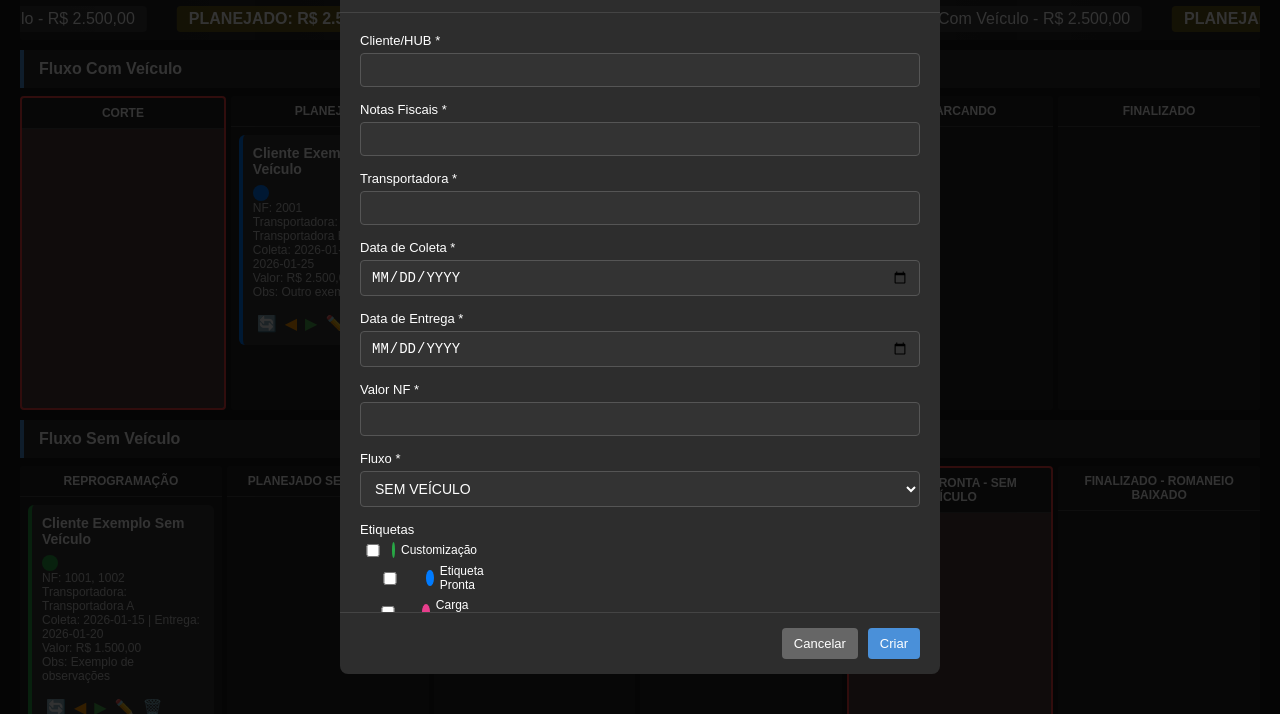
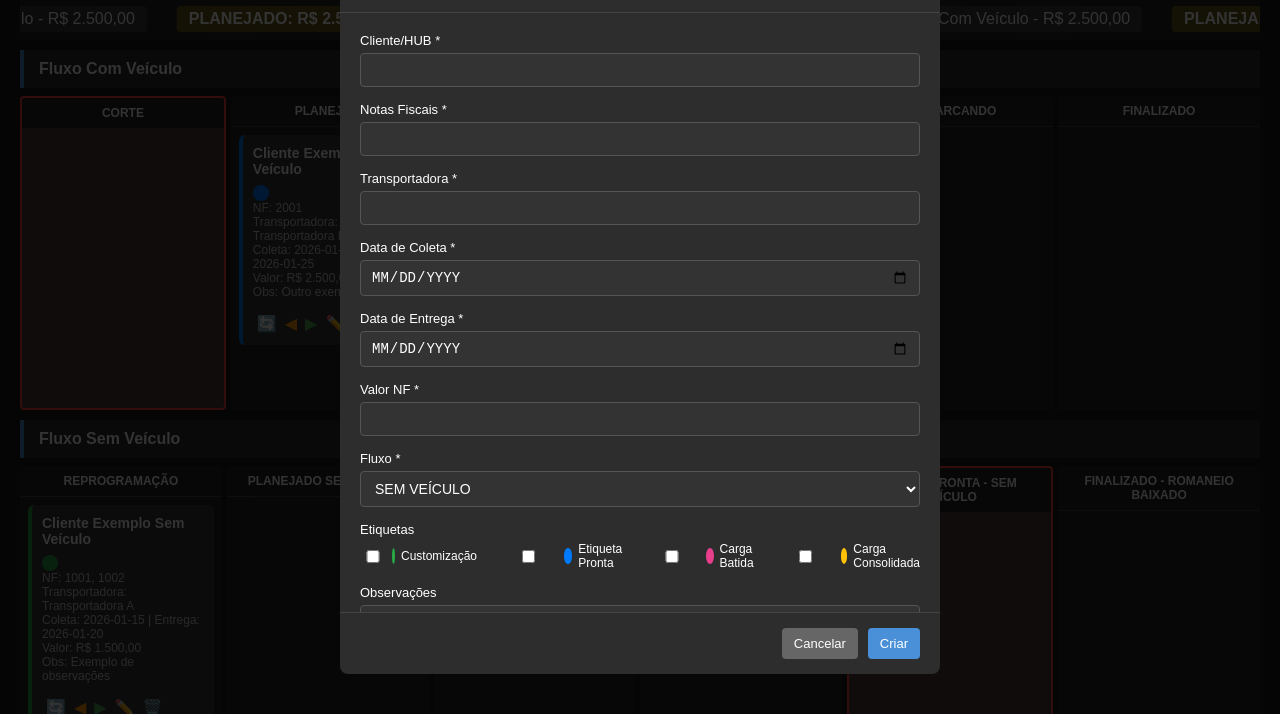
Before and after one commit to MickJr78/kanban-board-logistica-wap, a plain HTML site: page index.html in a window 1280 px wide. Both pictures are taken after a click on the button "Novo Card". Shown: the part 86-800 px from the top of the page. Drawn offline with Linux system fonts and the light colour scheme.

Commit message:
CSS changes in card creator/editor modal

```diff
--- a/css/style.css
+++ b/css/style.css
@@ -511,13 +511,14 @@ textarea {
 }
 
 .checkbox-group {
-  display: grid;
+  display: flex;
   grid-template-columns: 1fr 1fr;
   gap: 6px;
   align-items: center;
+  justify-content: space-between;
 
   /* Fixes checkboxes position to left on card creator/editor modal */
-  justify-items: start;
+  /* justify-items: start; */
 
 
 }
```
